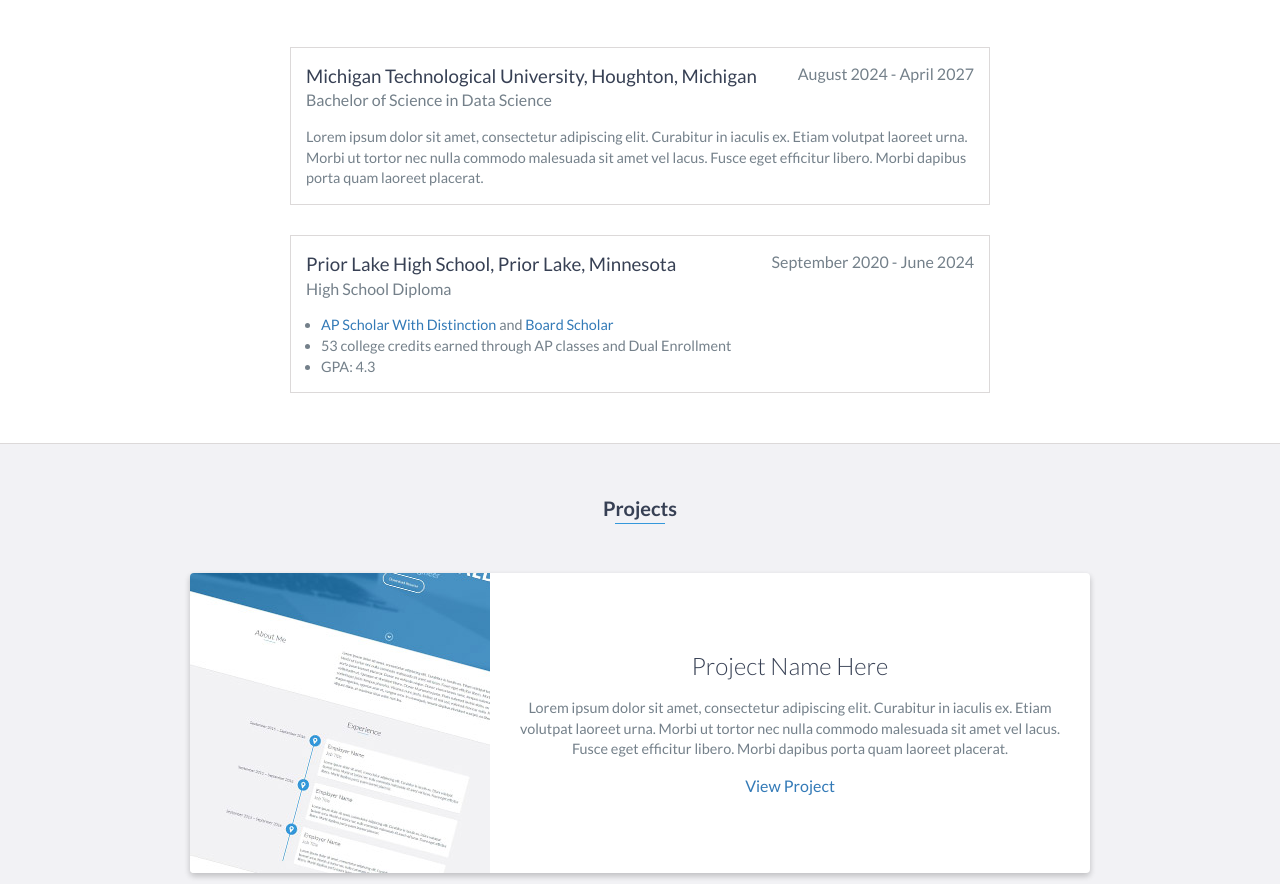
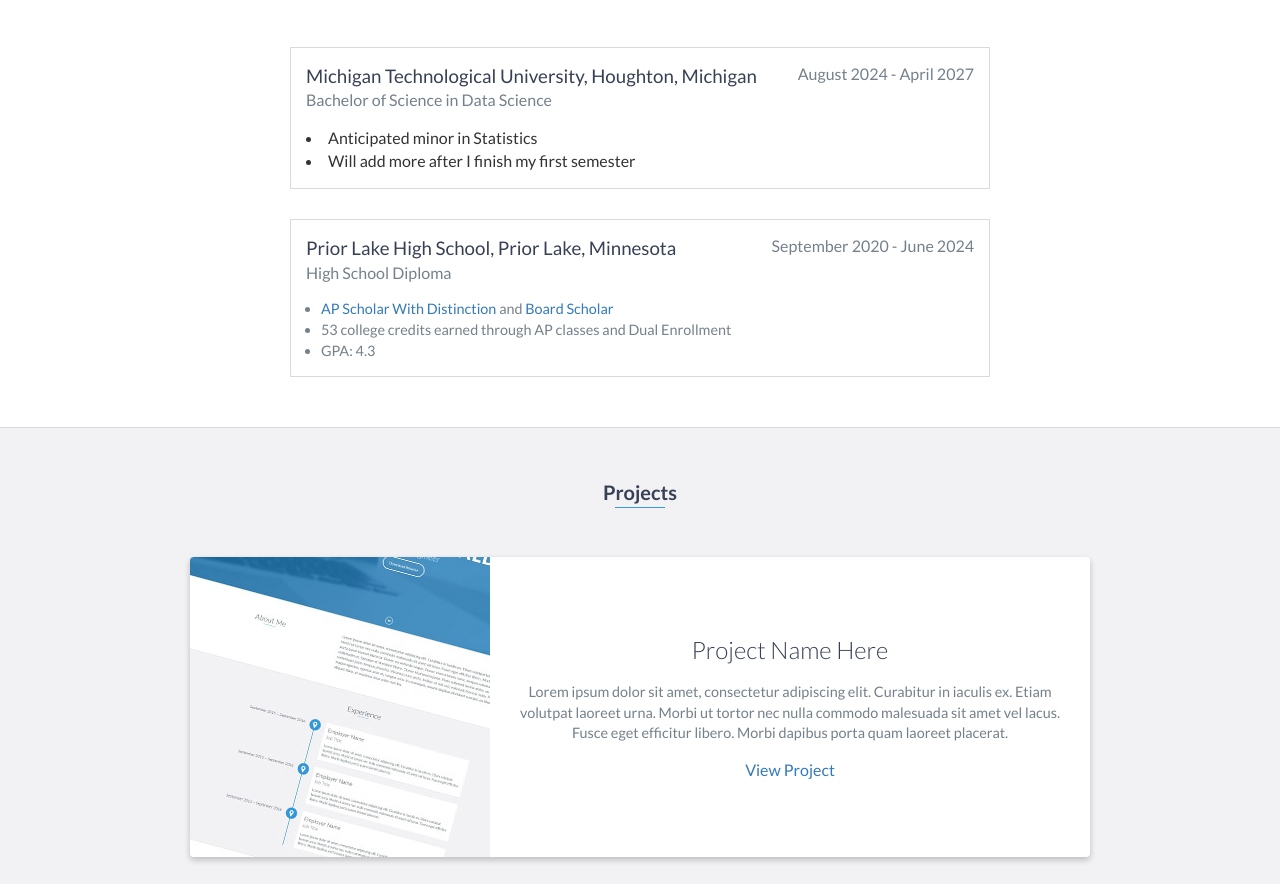
Before and after one commit to aikrawza/aikrawza.github.io, a website: page index.html in a window 1280 px wide. Shown: the part 1611-2495 px from the top of the page. Drawn offline with nearby package versions, Linux system fonts and the light colour scheme.

Commit message:
Update index.html

```diff
--- a/index.html
+++ b/index.html
@@ -140,8 +140,13 @@
             <span class="education-date">August 2024 - April 2027</span>
             <h4>Bachelor of Science in Data Science</h4>
             <p>
-                Lorem ipsum dolor sit amet, consectetur adipiscing elit. Curabitur in iaculis ex. Etiam volutpat laoreet urna. Morbi ut tortor nec nulla commodo malesuada sit amet vel lacus. Fusce eget efficitur libero. Morbi dapibus porta quam laoreet placerat.
-            </p>
+                <li>
+			Anticipated minor in Statistics
+		</li>
+		<li>
+			Will add more after I finish my first semester
+		</li>
+	    </p>
         </div>
         <!-- End .education-block -->
 
```
